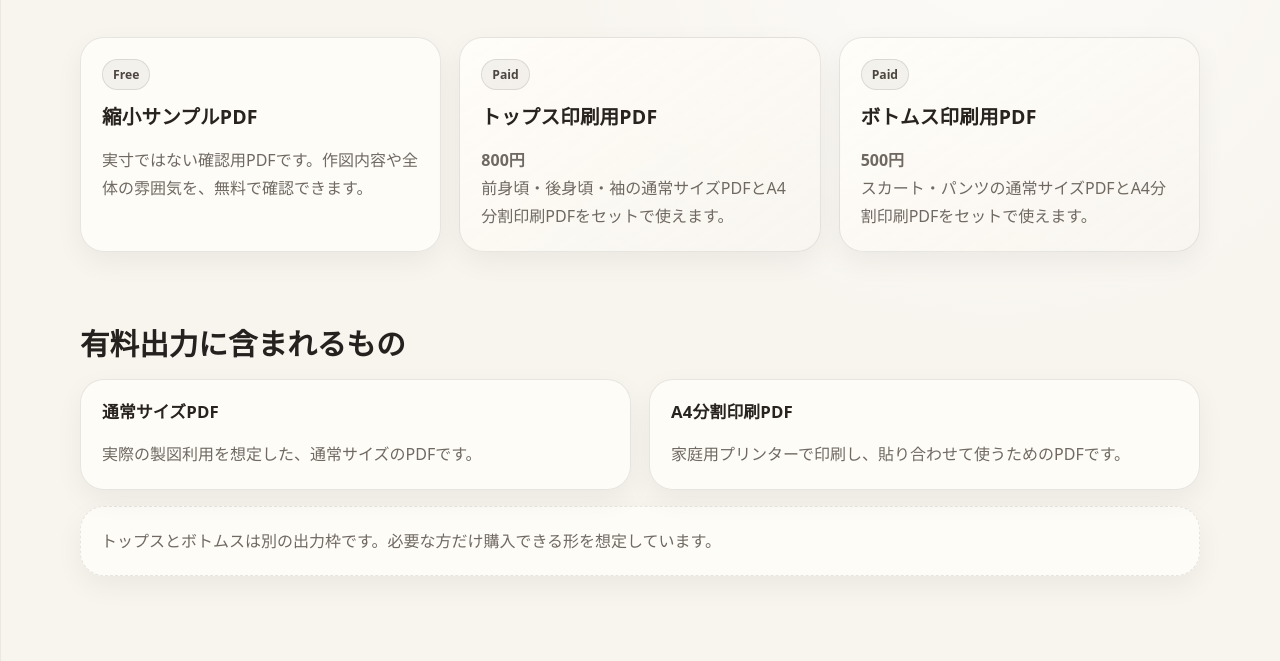
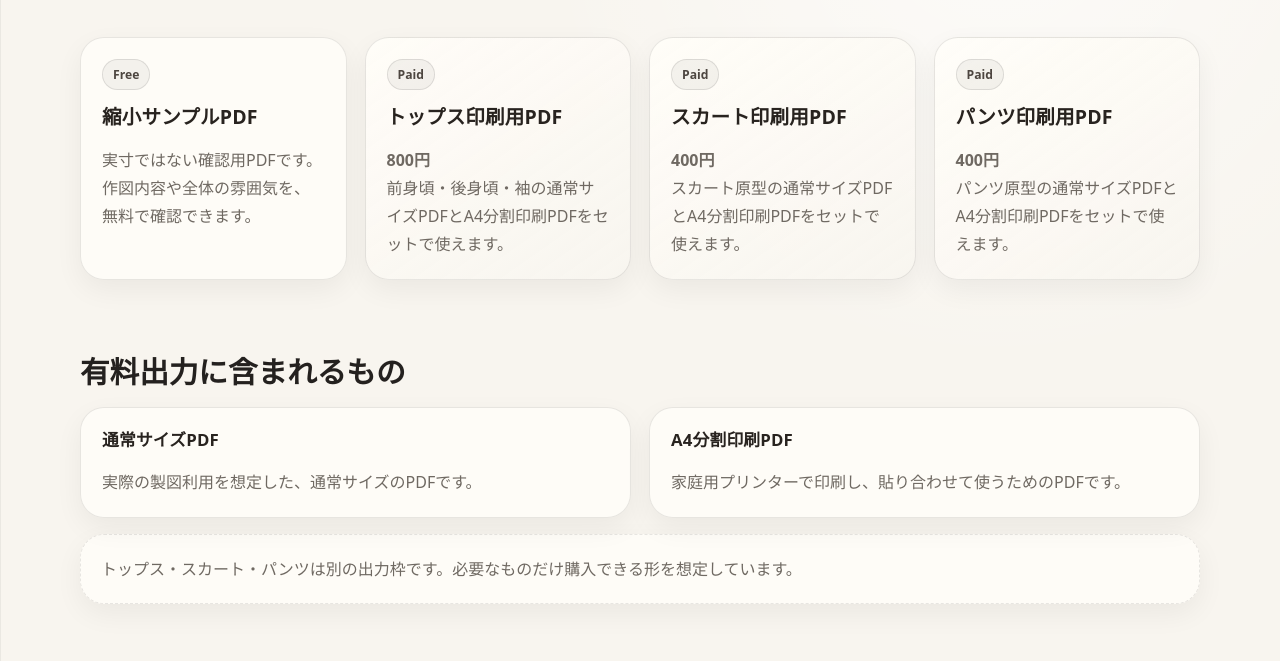
Before and after one commit to katapata89/katapata-site-test, a plain HTML site: page pricing/index.html in a window 1280 px wide. Shown: the part 252-913 px from the top of the page. Drawn offline with Linux system fonts and the light colour scheme.

Commit message:
Add files via upload

```diff
--- a/assets/js/katapata-site-mini-intro.js
+++ b/assets/js/katapata-site-mini-intro.js
@@ -311,7 +311,7 @@
 
     var paid = makeEl('section', 'kop-section paid');
     paid.appendChild(makeEl('div', 'kop-section-title', '有料：印刷用PDF'));
-    paid.appendChild(makeEl('p', 'kop-desc', '購入後は、通常サイズPDFとA4分割印刷PDFを利用できます。'));
+    paid.appendChild(makeEl('p', 'kop-desc', '有料出力では、通常サイズPDFとA4分割印刷PDFをセットで使えます。トップスは前・後・袖の3点セット800円、ボトムスはスカートとパンツ、各400円を予定しています。'));
     var paidActions = makeEl('div', 'kop-actions');
     if (purchaseBtn) paidActions.appendChild(purchaseBtn);
     else paidActions.appendChild(makeEl('div', 'kop-empty', '購入後に利用できます。テスト時以外は直接ダウンロードボタンを表示しません。'));
--- a/pricing/index.html
+++ b/pricing/index.html
@@ -35,7 +35,7 @@
 </section>
 
 <section class="section container tight">
-  <div class="grid three">
+  <div class="grid four">
     <article class="card">
       <span class="badge">Free</span>
       <h2>縮小サンプルPDF</h2>
@@ -48,8 +48,13 @@
     </article>
     <article class="card featured">
       <span class="badge">Paid</span>
-      <h2>ボトムス印刷用PDF</h2>
-      <p><strong>500円</strong><br>スカート・パンツの通常サイズPDFとA4分割印刷PDFをセットで使えます。</p>
+      <h2>スカート印刷用PDF</h2>
+      <p><strong>400円</strong><br>スカート原型の通常サイズPDFとA4分割印刷PDFをセットで使えます。</p>
+    </article>
+    <article class="card featured">
+      <span class="badge">Paid</span>
+      <h2>パンツ印刷用PDF</h2>
+      <p><strong>400円</strong><br>パンツ原型の通常サイズPDFとA4分割印刷PDFをセットで使えます。</p>
     </article>
   </div>
 </section>
@@ -66,14 +71,14 @@
       <p>家庭用プリンターで印刷し、貼り合わせて使うためのPDFです。</p>
     </article>
   </div>
-  <p class="notice">トップスとボトムスは別の出力枠です。必要な方だけ購入できる形を想定しています。</p>
+  <p class="notice">トップス・スカート・パンツは別の出力枠です。必要なものだけ購入できる形を想定しています。</p>
 </section>
 
 <section class="section container">
   <h2 class="section-title">出力前の確認</h2>
   <ul class="check-list card list-card">
     <li>無料出力は、実寸利用ではなく確認用の縮小サンプルです。</li>
-    <li>有料出力では、通常サイズPDFとA4分割印刷PDFをセットで使えます。トップスは800円、ボトムスは500円を予定しています。</li>
+    <li>有料出力では、通常サイズPDFとA4分割印刷PDFをセットで使えます。トップスは前・後・袖の3点セット800円、ボトムスはスカートとパンツ、各400円を予定しています。</li>
     <li>実際の製図利用時は、必ず印刷後の寸法をご確認ください。</li>
   </ul>
 </section>
```
Also changed, not shown: blog/printing-guide.html (+1 -1 lines), help/index.html (+1 -1 lines), tools/sloper/index.html (+2 -2 lines), README_price_400_output_update.txt (added).
